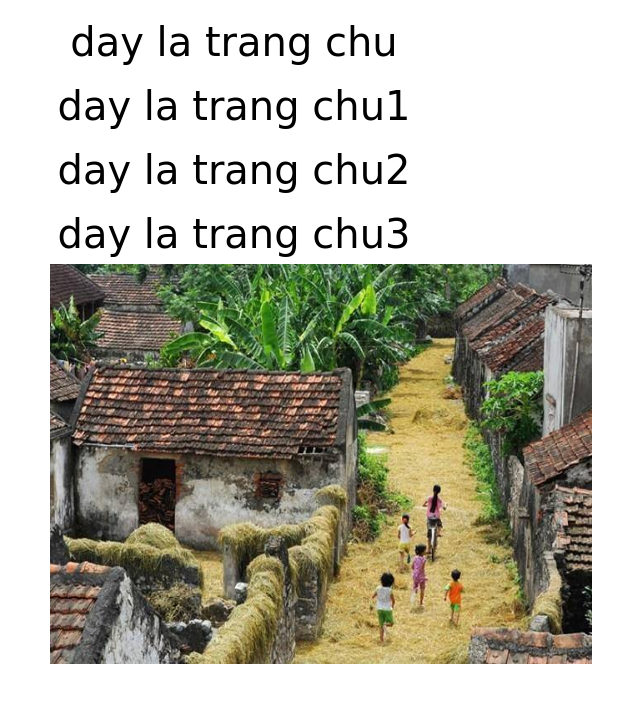
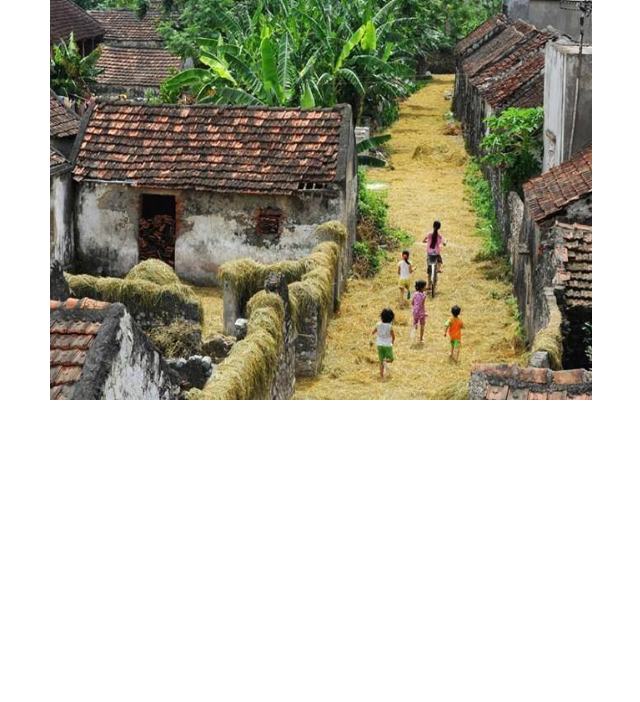
Before and after one commit to Son-gka/Son_gka.github.io.hit, a plain HTML site: page index.html in a window 1280 px wide. Shown: the whole page, without its empty margins (406-1046 px from the left). Drawn offline with Linux system fonts and the light colour scheme.

Commit message:
change file index.html

```diff
--- a/index.html
+++ b/index.html
@@ -10,10 +10,6 @@
  	<link rel="stylesheet" href="1.css">
 </head>
 <body >
-   <h1> day la trang chu</h1>
-   <h1> day la trang chu1</h1>
-   <h1> day la trang chu2</h1>
-   <h1> day la trang chu3</h1>
 	 <img src="1.jpg" alt="">
 </body>
 </html>
```
